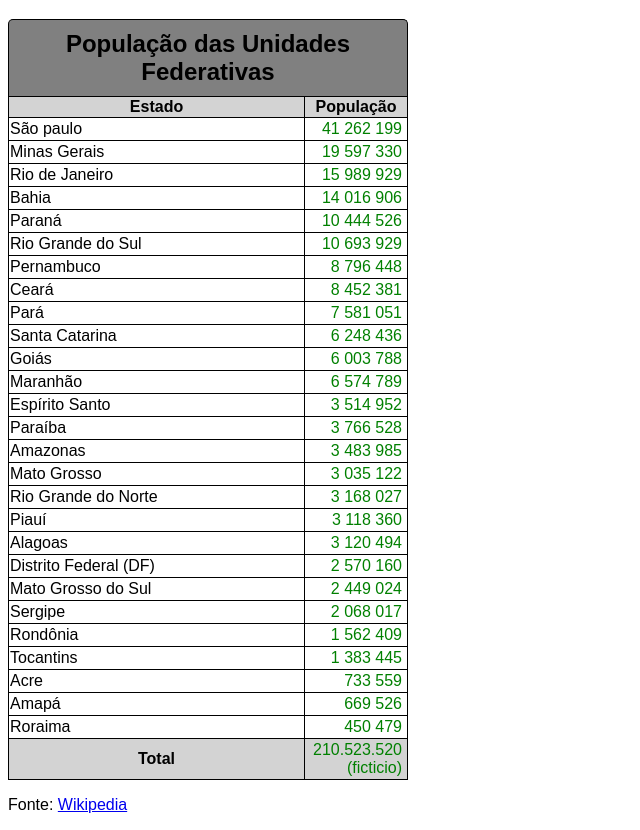
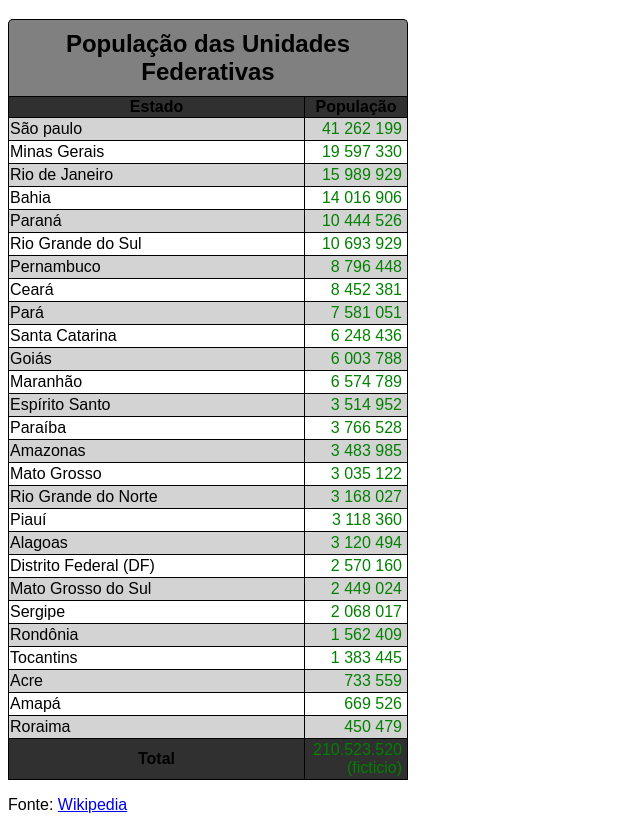
Before and after one commit to Niibler/html-css, a plain HTML site: page modulo-3/ex023/tabela002.html in a window 1280 px wide. Shown: the part 61-891 px from the top of the page, without its empty margins (0-640 px from the left). Drawn offline with Linux system fonts and the light colour scheme.

Commit message:
nth-child

```diff
--- a/modulo-3/ex023/tabela002.html
+++ b/modulo-3/ex023/tabela002.html
@@ -14,6 +14,9 @@
             width: 400px;
         }
 
+        tbody > tr:nth-child(2n-1) /*Odd = impar, Even = par*/ {
+            background-color: lightgray;
+        }
         caption {
             font-size: 1.5em;
             font-weight: bold;
@@ -29,7 +32,7 @@
         }
 
         thead, tfoot {
-            background-color: lightgray;
+            background-color: rgb(48, 48, 48);
         }
 
         td:nth-child(2) {
```
